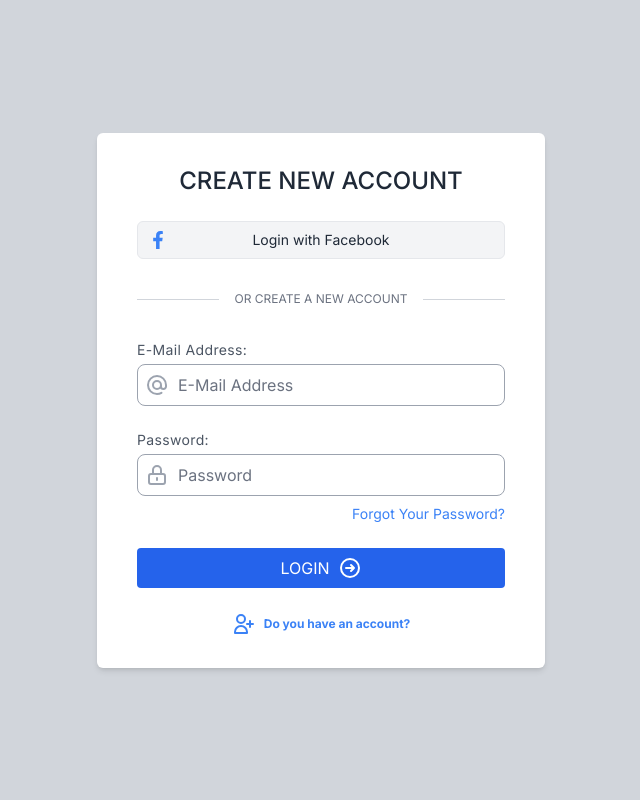
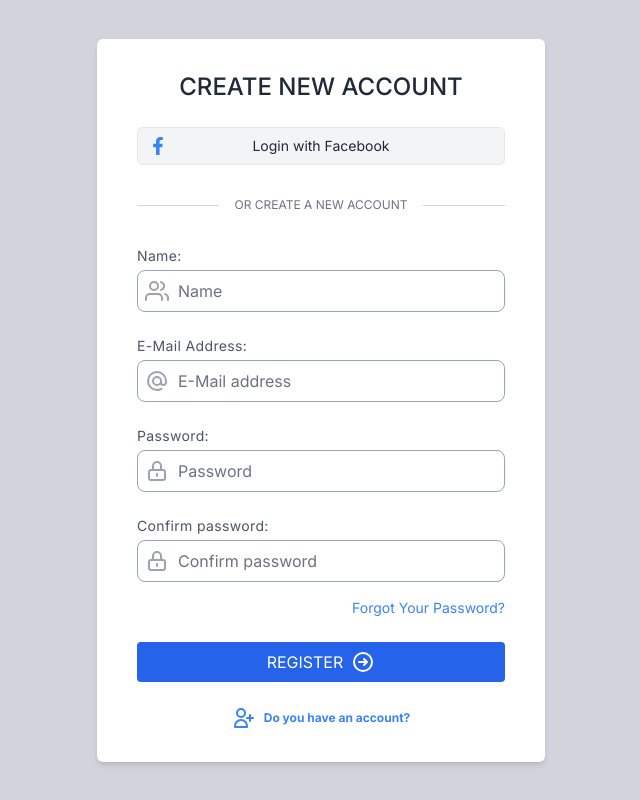
Before and after one commit to thaimeo03/Blog-project-client, a Next.js app: page /register in a window 1280 px wide. Shown: the whole page, without its empty margins (319-959 px from the left). Built offline with nearby package versions, Linux system fonts and the light colour scheme.

Commit message:
Refactor AuthForm and validation

```diff
--- a/app/login/page.tsx
+++ b/app/login/page.tsx
@@ -1,5 +1,5 @@
 import AuthForm from '@/components/AuthForm'
 
 export default function Login() {
-  return <AuthForm isLogin={true} />
+  return <AuthForm />
 }
--- a/app/register/page.tsx
+++ b/app/register/page.tsx
@@ -1,5 +1,5 @@
 import AuthForm from '@/components/AuthForm'
 
 export default function Register() {
-  return <AuthForm isLogin={false} />
+  return <AuthForm />
 }
--- /dev/null
+++ b/common/schemas/users.schema.ts
@@ -0,0 +1,16 @@
+import * as yup from 'yup'
+
+export const registerFormSchema = yup.object({
+  name: yup.string().required(),
+  email: yup.string().email().required(),
+  password: yup.string().min(6).required(),
+  confirm_password: yup
+    .string()
+    .oneOf([yup.ref('password')], 'Passwords must match')
+    .required('Confirm password is required')
+})
+
+export const loginFormSchema = yup.object({
+  email: yup.string().email().required(),
+  password: yup.string().min(6).required()
+})
--- a/components/AuthForm.tsx
+++ b/components/AuthForm.tsx
@@ -1,22 +1,33 @@
+'use client'
 import { PATH_ROUTER } from '@/constants/route.constant'
 import Link from 'next/link'
 import { FaFacebookF } from 'react-icons/fa'
+import Input from './Input'
+import { usePathname } from 'next/navigation'
+import { useForm } from 'react-hook-form'
+import { yupResolver } from '@hookform/resolvers/yup'
+import { loginFormSchema, registerFormSchema } from '@/common/schemas/users.schema'
 
-interface AuthFormProps {
-  isLogin: boolean
-}
+interface AuthFormProps {}
 
-export default function AuthForm({ isLogin }: AuthFormProps) {
-  const getInfoByRole = ({
-    registerInfo,
-    loginInfo
-  }: {
-    isLogin?: boolean
-    registerInfo: string
-    loginInfo: string
-  }) => {
+export default function AuthForm() {
+  const pathName = usePathname()
+
+  // Check if pathName is login or register
+  const isLogin = pathName.includes(PATH_ROUTER.LOGIN)
+  const getInfoByRole = ({ registerInfo, loginInfo }: { registerInfo: any; loginInfo: any }) => {
     return isLogin ? loginInfo : registerInfo
   }
+
+  // Initialize react hook form
+  const {
+    register,
+    handleSubmit,
+    formState: { errors }
+  } = useForm<any>({
+    resolver: yupResolver(isLogin ? loginFormSchema : registerFormSchema)
+  })
+
   return (
     <div className='min-h-screen flex flex-col items-center justify-center bg-gray-300'>
       <div className='flex flex-col bg-white shadow-md px-4 sm:px-6 md:px-8 lg:px-10 py-8 rounded-md w-full max-w-md'>
@@ -37,7 +48,44 @@ export default function AuthForm({ isLogin }: AuthFormProps) {
           </div>
         </div>
         <div className='mt-10'>
-          <form action='#'>
+          <form onSubmit={handleSubmit((data) => console.log(data))}>
+            {getInfoByRole({
+              registerInfo: (
+                <div className='flex flex-col mb-6'>
+                  <label htmlFor='name' className='mb-1 text-xs sm:text-sm tracking-wide text-gray-600'>
+                    Name:
+                  </label>
+                  <div className='relative'>
+                    <div className='inline-flex items-center justify-center absolute left-0 top-0 h-full w-10 text-gray-400'>
+                      <svg
+                        xmlns='http://www.w3.org/2000/svg'
+                        viewBox='0 0 24 24'
+                        fill='none'
+                        stroke='currentColor'
+                        stroke-width='2'
+                        stroke-linecap='round'
+                        stroke-linejoin='round'
+                        className='-6 h-6'
+                      >
+                        <path d='M17 21v-2a4 4 0 0 0-4-4H5a4 4 0 0 0-4 4v2'></path>
+                        <circle cx='9' cy='7' r='4'></circle>
+                        <path d='M23 21v-2a4 4 0 0 0-3-3.87'></path>
+                        <path d='M16 3.13a4 4 0 0 1 0 7.75'></path>
+                      </svg>
+                    </div>
+                    <Input
+                      id='name'
+                      type='text'
+                      placeholder='Name'
+                      classCustom='pl-10'
+                      register={register('name')}
+                      errors={errors?.name}
+                    />
+                  </div>
+                </div>
+              ),
+              loginInfo: null
+            })}
             <div className='flex flex-col mb-6'>
               <label htmlFor='email' className='mb-1 text-xs sm:text-sm tracking-wide text-gray-600'>
                 E-Mail Address:
@@ -56,12 +104,13 @@ export default function AuthForm({ isLogin }: AuthFormProps) {
                     <path d='M16 12a4 4 0 10-8 0 4 4 0 008 0zm0 0v1.5a2.5 2.5 0 005 0V12a9 9 0 10-9 9m4.5-1.206a8.959 8.959 0 01-4.5 1.207' />
                   </svg>
                 </div>
-                <input
+                <Input
                   id='email'
-                  type='email'
-                  name='email'
-                  className='text-sm sm:text-base placeholder-gray-500 pl-10 pr-4 rounded-lg border border-gray-400 w-full py-2 focus:outline-none focus:border-blue-400'
-                  placeholder='E-Mail Address'
+                  type='text'
+                  placeholder='E-Mail address'
+                  classCustom='pl-10'
+                  register={register('email')}
+                  errors={errors?.email}
                 />
               </div>
             </div>
@@ -85,16 +134,52 @@ export default function AuthForm({ isLogin }: AuthFormProps) {
                     </svg>
                   </span>
                 </div>
-                <input
+                <Input
                   id='password'
                   type='password'
-                  name='password'
-                  className='text-sm sm:text-base placeholder-gray-500 pl-10 pr-4 rounded-lg border border-gray-400 w-full py-2 focus:outline-none focus:border-blue-400'
                   placeholder='Password'
+                  classCustom='pl-10'
+                  register={register('password')}
+                  errors={errors?.password}
                 />
               </div>
             </div>
-            <div className='flex items-center mb-6 -mt-4'>
+            {getInfoByRole({
+              registerInfo: (
+                <div className='flex flex-col mb-6'>
+                  <label htmlFor='confirm_password' className='mb-1 text-xs sm:text-sm tracking-wide text-gray-600'>
+                    Confirm password:
+                  </label>
+                  <div className='relative'>
+                    <div className='inline-flex items-center justify-center absolute left-0 top-0 h-full w-10 text-gray-400'>
+                      <span>
+                        <svg
+                          className='h-6 w-6'
+                          fill='none'
+                          strokeLinecap='round'
+                          strokeLinejoin='round'
+                          strokeWidth={2}
+                          viewBox='0 0 24 24'
+                          stroke='currentColor'
+                        >
+                          <path d='M12 15v2m-6 4h12a2 2 0 002-2v-6a2 2 0 00-2-2H6a2 2 0 00-2 2v6a2 2 0 002 2zm10-10V7a4 4 0 00-8 0v4h8z' />
+                        </svg>
+                      </span>
+                    </div>
+                    <Input
+                      id='confirm_password'
+                      type='password'
+                      placeholder='Confirm password'
+                      classCustom='pl-10'
+                      register={register('confirm_password')}
+                      errors={errors?.confirm_password}
+                    />
+                  </div>
+                </div>
+              ),
+              loginInfo: null
+            })}
+            <div className='flex items-center mb-6 -mt-2'>
               <div className='flex ml-auto'>
                 <a href='#' className='inline-flex text-xs sm:text-sm text-blue-500 hover:text-blue-700'>
                   Forgot Your Password?
@@ -106,7 +191,9 @@ export default function AuthForm({ isLogin }: AuthFormProps) {
                 type='submit'
                 className='flex items-center justify-center focus:outline-none text-white text-sm sm:text-base bg-blue-600 hover:bg-blue-700 rounded py-2 w-full transition duration-150 ease-in'
               >
-                <span className='mr-2 uppercase'>Login</span>
+                <span className='mr-2 uppercase'>
+                  {getInfoByRole({ loginInfo: 'Login', registerInfo: 'Register' })}
+                </span>
                 <span>
                   <svg
                     className='h-6 w-6'
--- /dev/null
+++ b/components/Input.tsx
@@ -0,0 +1,30 @@
+import { twMerge } from 'tailwind-merge'
+import { UseFormRegisterReturn, FieldError, Merge, FieldErrorsImpl } from 'react-hook-form'
+
+interface InputProps extends React.InputHTMLAttributes<HTMLInputElement> {
+  register?: UseFormRegisterReturn<any>
+  errors?: FieldError | Merge<FieldError, FieldErrorsImpl<any>>
+  classCustom?: string
+}
+
+export default function Input({ classCustom, register, errors, ...rest }: InputProps) {
+  return (
+    <div>
+      <input
+        className={twMerge(
+          'text-sm sm:text-base placeholder-gray-500 pr-4 pl-2 rounded-lg border border-gray-400 w-full py-2 focus:outline-none focus:border-blue-400',
+          classCustom
+        )}
+        {...rest}
+        {...register}
+      />
+      <span>
+        {errors && (
+          <span className='absolute bottom-0 left-0 translate-y-full text-xs text-red-600 w-full first-letter:uppercase'>
+            {errors.message as string}
+          </span>
+        )}
+      </span>
+    </div>
+  )
+}
--- /dev/null
+++ b/interfaces/users.interface.ts
@@ -0,0 +1,6 @@
+export interface RegisterForm {
+  name: string
+  email: string
+  password: string
+  confirm_password: string
+}
--- a/package.json
+++ b/package.json
@@ -9,15 +9,18 @@
     "lint": "next lint"
   },
   "dependencies": {
+    "@hookform/resolvers": "^3.3.2",
     "class-variance-authority": "^0.7.0",
     "clsx": "^2.0.0",
     "lucide-react": "^0.292.0",
     "next": "14.0.3",
     "react": "^18",
     "react-dom": "^18",
+    "react-hook-form": "^7.48.2",
     "react-icons": "^4.12.0",
     "tailwind-merge": "^2.0.0",
-    "tailwindcss-animate": "^1.0.7"
+    "tailwindcss-animate": "^1.0.7",
+    "yup": "^1.3.2"
   },
   "devDependencies": {
     "@types/node": "^20",
```
Also changed, not shown: 1 other file (tests, documents, lock files or other folders).
